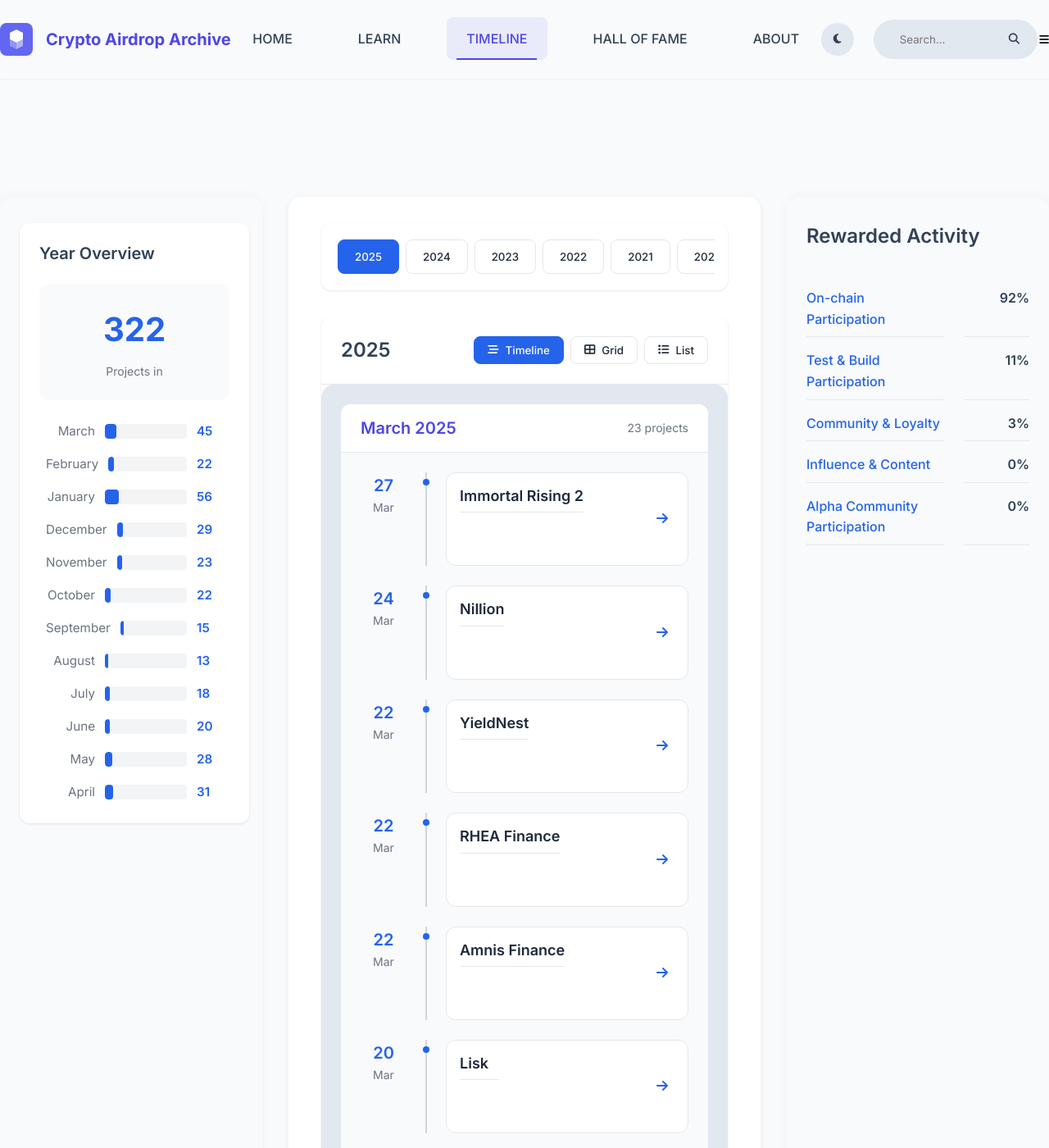
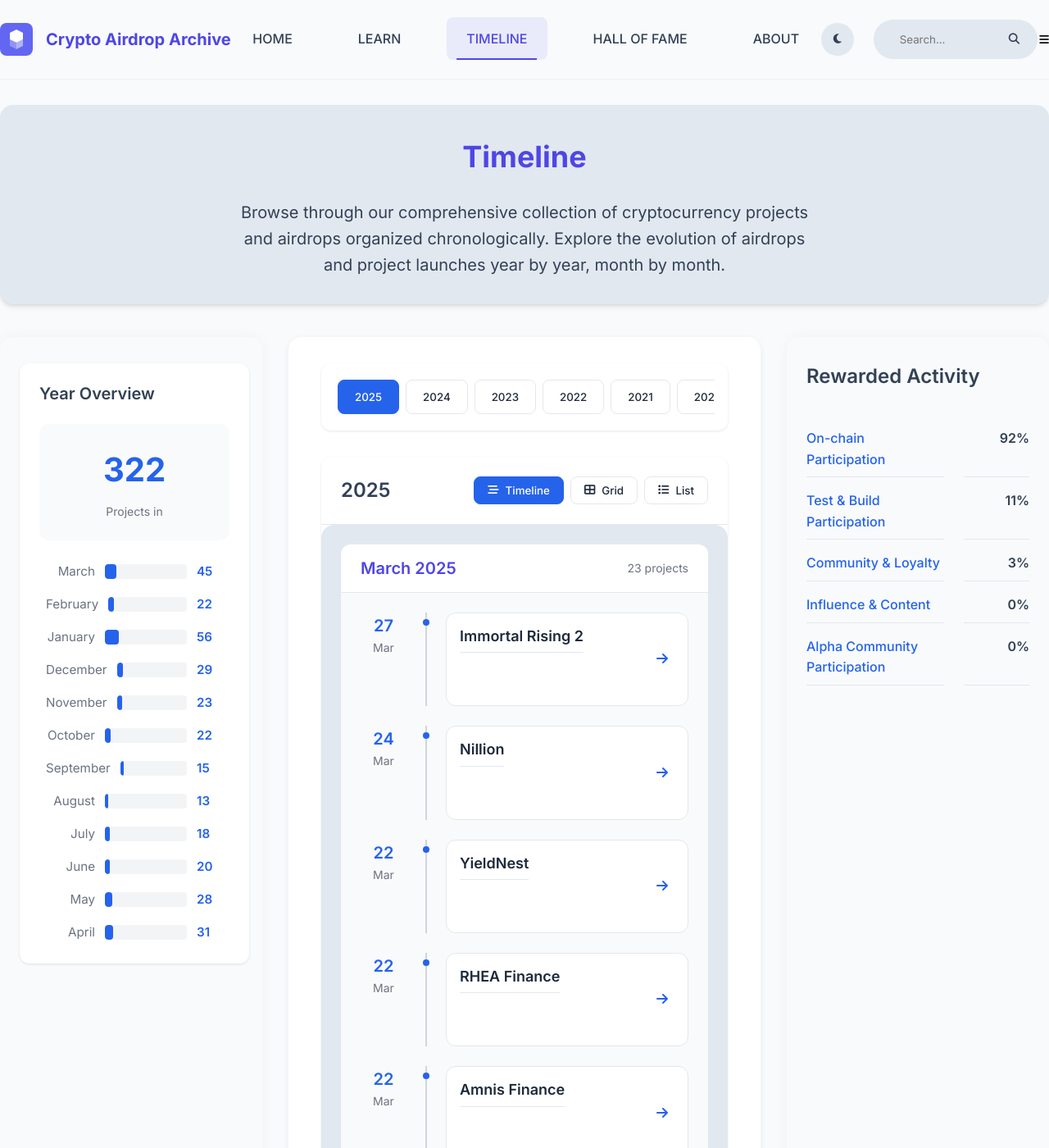
Before and after one commit to i-shivamsoni/airdrop-archive, a Jekyll site: the page built from timeline.md, in a window 1280 px wide and 1400 px high. Shown: the whole window at 82% size. Built offline with Jekyll 4.4.1, drawn with Linux system fonts in a browser that asks for light colours.

Commit message:
it works now

```diff
--- a/_layouts/timeline.html
+++ b/_layouts/timeline.html
@@ -16,11 +16,14 @@
     <link href="https://fonts.googleapis.com/css2?family=Inter:wght@300;400;500;600;700&display=swap" rel="stylesheet">
     <link rel="stylesheet" href="{{ '/assets/css/timeline.css' | relative_url }}">
 </head>
-<body>
+<body class="timeline-page">
     <main>
-        <section class="hero">
-            <p>{{ page.description }}</p>
-        </section>
+        <div class="container">
+            <section class="timeline-hero" style="background: var(--light-dark, #f7f7fa); border-radius: var(--radius-lg); box-shadow: var(--shadow-md); padding: 2.5rem 2rem 2rem 2rem; margin-bottom: 2.5rem; display: flex; flex-direction: column; align-items: center; gap: 1.25rem; text-align: center;">
+                <h1 style="font-size: 2.25rem; font-weight: 700; color: var(--primary); margin-bottom: 0.5rem;">Timeline</h1>
+                <p style="font-size: 1.25rem; color: var(--dark-light); max-width: 700px; margin-bottom: 0;">Browse through our comprehensive collection of cryptocurrency projects and airdrops organized chronologically. Explore the evolution of airdrops and project launches year by year, month by month.</p>
+            </section>
+        </div>
         <div class="timeline-flex-layout">
             <aside class="sidebar left-sidebar">
                 <!-- Year Overview -->
--- a/assets/css/timeline.css
+++ b/assets/css/timeline.css
@@ -1066,3 +1066,8 @@
     padding: 0.5rem 0;
     border-bottom: 1px solid var(--border-color);
 }
+
+/* Timeline page-specific main padding fix */
+.timeline-page main {
+    padding-top: var(--spacing-sm);
+}
```
